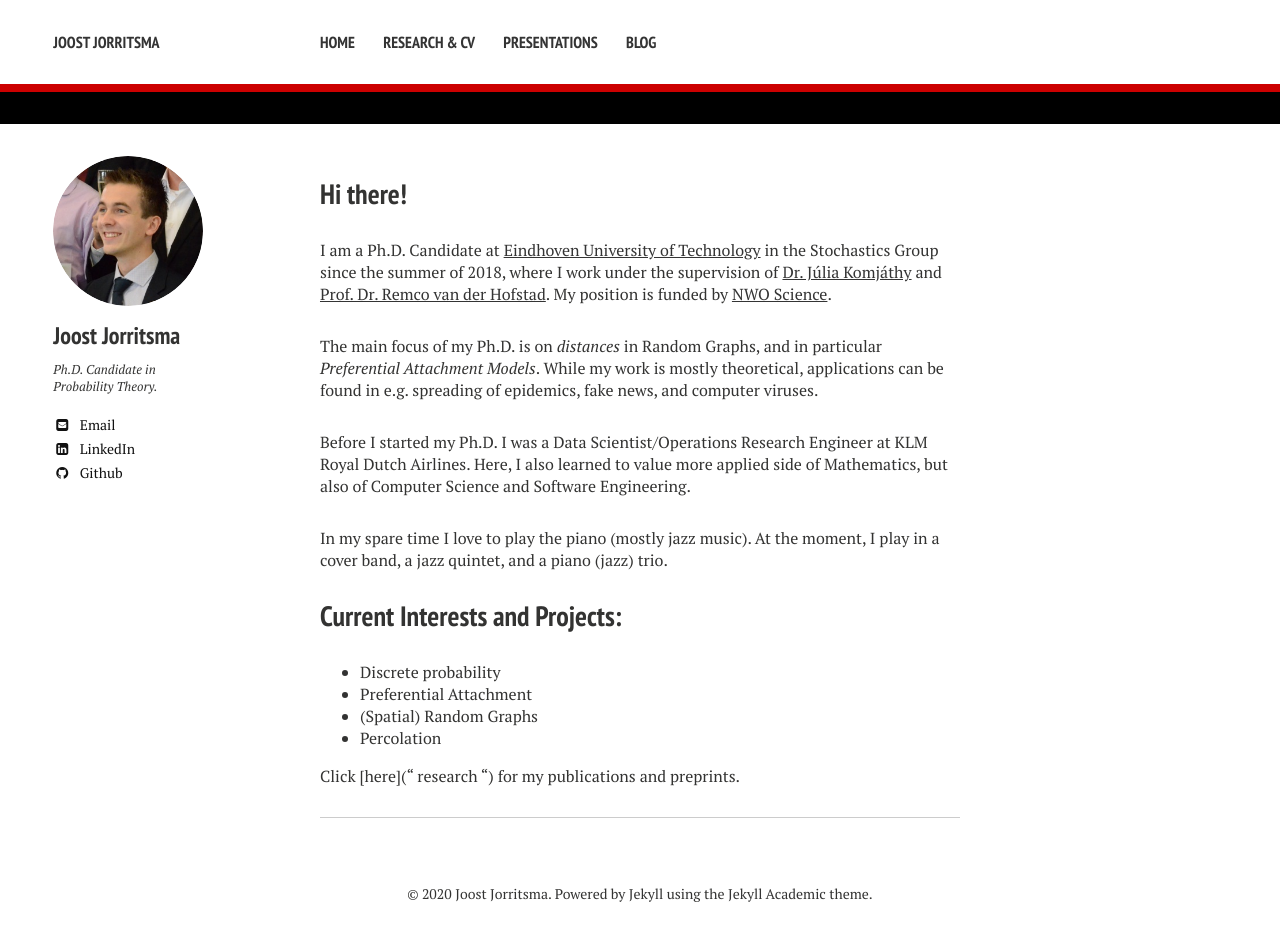
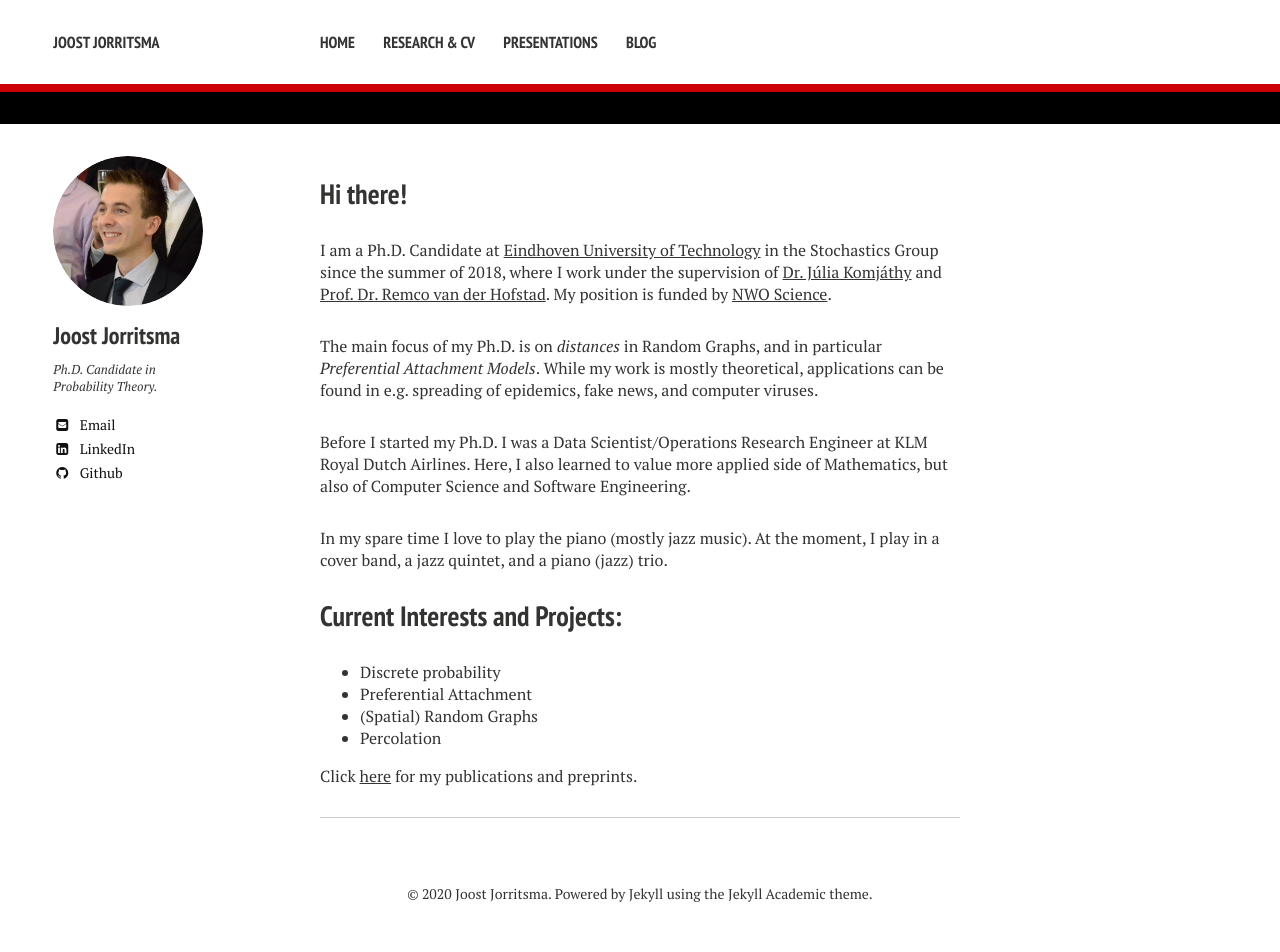
Before and after one commit to joostjor/joostjor.github.io, a Jekyll site: the page built from index.md, in a window 1280 px wide. Built offline with Jekyll 4.4.1, drawn with Linux system fonts in a browser that asks for light colours; nearby versions of some CDN libraries; our own code applies the rules of GitHub Pages for plain Markdown files.

Commit message:
updated link to preprints 2

```diff
--- a/index.md
+++ b/index.md
@@ -23,4 +23,4 @@ In my spare time I love to play the piano (mostly jazz music). At the moment, I
 - (Spatial) Random Graphs
 - Percolation
 
-Click [here]("{{ domain }} research ") for my publications and preprints.
+Click [here]("{{ domain }}"research) for my publications and preprints.
```
